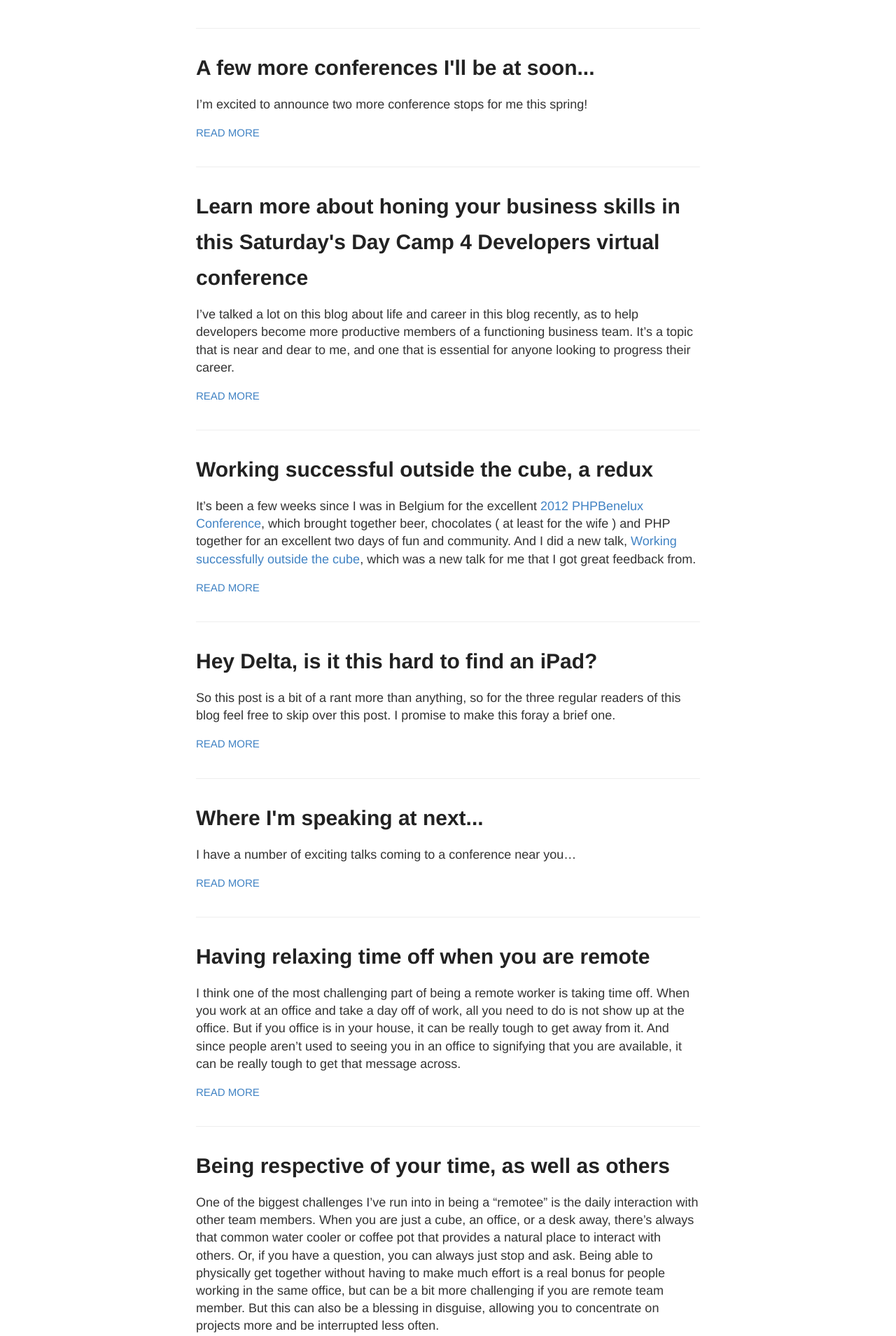
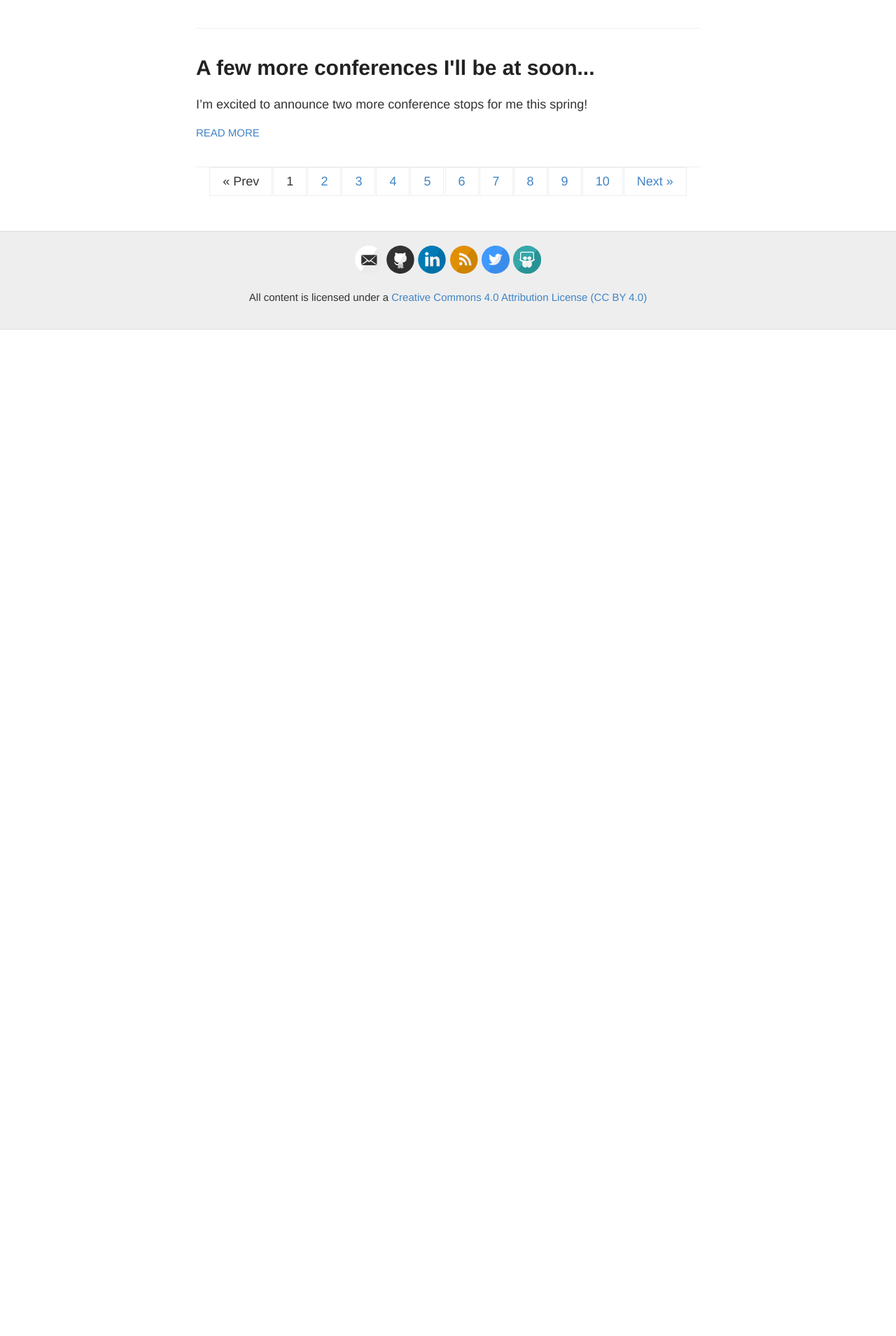
Before and after one commit to jmertic/merticblo.ga, a Jekyll site: the page built from index.html, in a window 1280 px wide. Shown: the part 1237-3146 px from the top of the page at 70% size. Built offline with Jekyll 4.4.1, drawn with Linux system fonts in a browser that asks for light colours; the list of posts is cut into pages by our own code; after the commit the page ends 1708 px from its top, so only the background shows below that; some of the changed text lies outside the part shown.

Commit message:
Fix pagination

```diff
--- a/_config.yml
+++ b/_config.yml
@@ -12,6 +12,8 @@
 # URL of your avatar or profile pic (you could use your GitHub profile pic)
 avatar: https://avatars0.githubusercontent.com/u/296737?s=460&v=4
 
+# Hack for GitHub Pages pulling in a random theme
+theme: null
 #
 # Flags below are optional
 #
--- a/index.html
+++ b/index.html
@@ -3,9 +3,9 @@
 ---
 
 <div class="posts">
-  {% for post in site.posts %}
+  <!-- This loops through the paginated posts -->
+  {% for post in paginator.posts %}
   <article class="post">
-
     <h1><a href="{{ site.baseurl }}{{ post.url }}">{{ post.title }}</a></h1>
 
     <div class="entry">
@@ -15,4 +15,31 @@
     <a href="{{ site.baseurl }}{{ post.url }}" class="read-more">Read More</a>
   </article>
   {% endfor %}
+
+  <!-- pagination -->
+  {% if paginator.total_pages > 1 %}
+  <div class="pagination">
+    {% if paginator.previous_page %}
+      <a href="{{ paginator.previous_page_path | prepend: site.baseurl | replace: '//', '/' }}">&laquo; Prev</a>
+    {% else %}
+      <span>&laquo; Prev</span>
+    {% endif %}
+
+    {% for page in (1..paginator.total_pages) %}
+      {% if page == paginator.page %}
+        <span class="webjeda">{{ page }}</span>
+      {% elsif page == 1 %}
+        <a href="/">{{ page }}</a>
+      {% else %}
+        <a href="{{ site.paginate_path | prepend: site.baseurl | replace: '//', '/' | replace: ':num', page }}">{{ page }}</a>
+      {% endif %}
+    {% endfor %}
+
+    {% if paginator.next_page %}
+      <a href="{{ paginator.next_page_path | prepend: site.baseurl | replace: '//', '/' }}">Next &raquo;</a>
+    {% else %}
+      <span>Next &raquo;</span>
+    {% endif %}
   </div>
+  {% endif %}
+</div>
--- a/style.scss
+++ b/style.scss
@@ -1,6 +1,6 @@
 ---
 ---
-
+@charset "utf-8";
 //
 // IMPORTS
 //
@@ -287,6 +287,26 @@
   font-size: smaller;
 }
 
+.pagination a, .pagination span {
+    padding: 7px 18px;
+    border: 1px solid #eee;
+    margin-left: -2px;
+    margin-right: -2px;
+    background-color: #ffffff;
+    display: inline-block;
+  }
+
+.pagination a {
+    &:hover {
+        background-color: #f1f1f1;
+        color: #333;
+    }
+ }
+
+.pagination {
+    text-align: center;
+ }
+
 // Settled on moving the import of syntax highlighting to the bottom of the CSS
 // ... Otherwise it really bloats up the top of the CSS file and makes it difficult to find the start
 @import "highlights";
```
Lines whose indentation alone changed are shown as unchanged.
